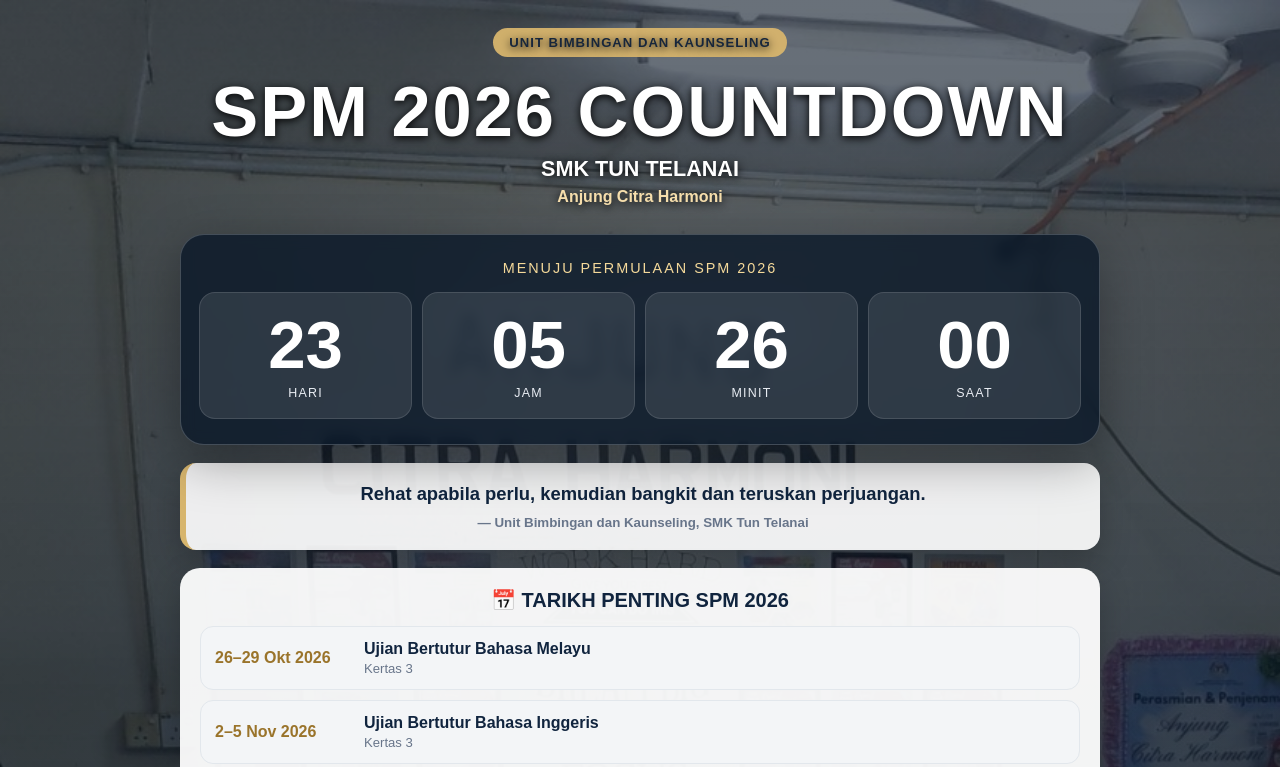
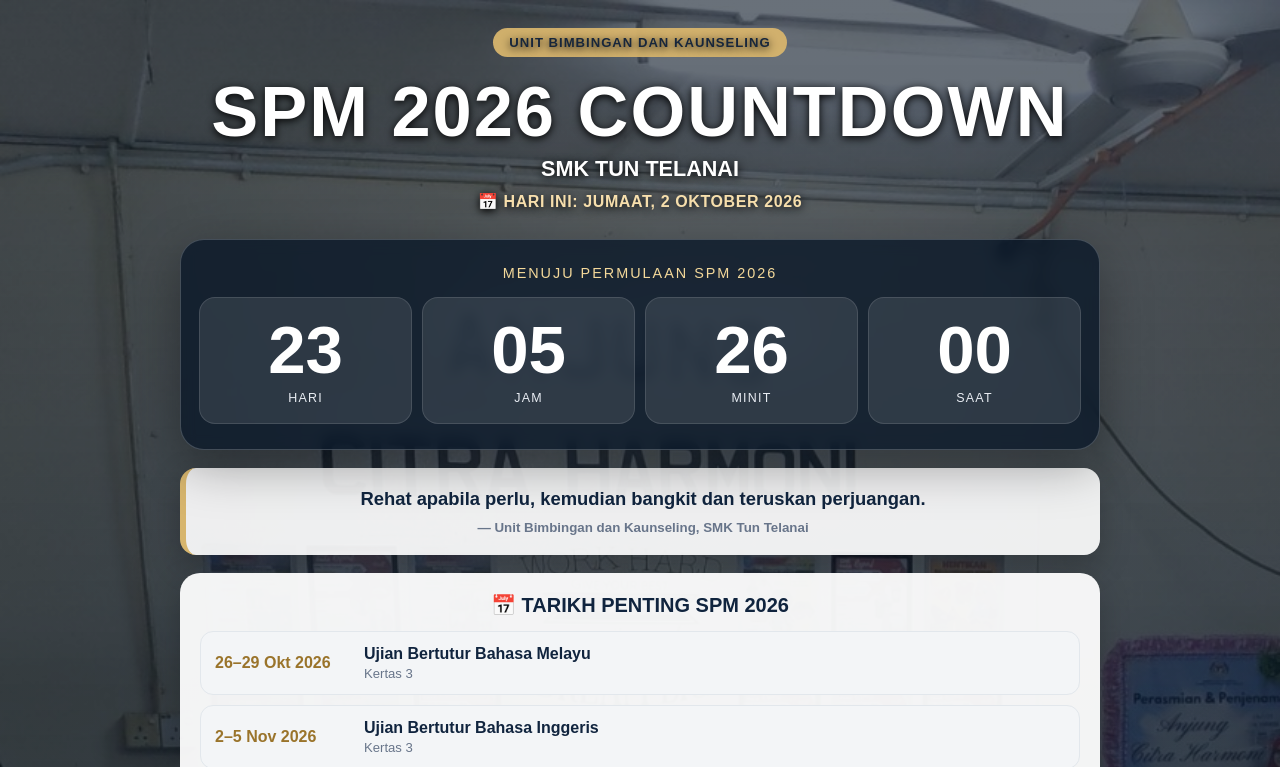
Before and after one commit to ubksmktuntelanai/spm-2026-countdown, a plain HTML site: page index.html in a window 1280 px wide. Shown: the top 767 px of the page. Drawn offline with Linux system fonts and the light colour scheme.

Commit message:
Add files via upload

```diff
--- a/index.html
+++ b/index.html
@@ -80,7 +80,7 @@
     <div class="badge">UNIT BIMBINGAN DAN KAUNSELING</div>
     <h1>SPM 2026 COUNTDOWN</h1>
     <div class="school">SMK TUN TELANAI</div>
-    <div class="ubk">Anjung Citra Harmoni</div>
+    <div id="today" style="margin-top:10px;font-weight:700;color:#f7dfad;letter-spacing:.6px"></div>
   </header>
 
   <section class="count-card">
@@ -146,7 +146,21 @@
   const day = Math.floor(new Date().setHours(0,0,0,0)/86400000);
   document.getElementById("quote").textContent = quotes[((day % quotes.length)+quotes.length)%quotes.length];
 }
-updateCountdown(); dailyQuote(); setInterval(updateCountdown,1000);
+function updateToday(){
+  const now = new Date();
+  const formatted = new Intl.DateTimeFormat("ms-MY", {
+    timeZone: "Asia/Kuala_Lumpur",
+    weekday: "long",
+    day: "numeric",
+    month: "long",
+    year: "numeric"
+  }).format(now);
+  document.getElementById("today").textContent =
+    "📅 HARI INI: " + formatted.toUpperCase();
+}
+updateCountdown(); dailyQuote(); updateToday();
+setInterval(updateCountdown,1000);
+setInterval(updateToday,60000);
 </script>
 </body>
 </html>
```
